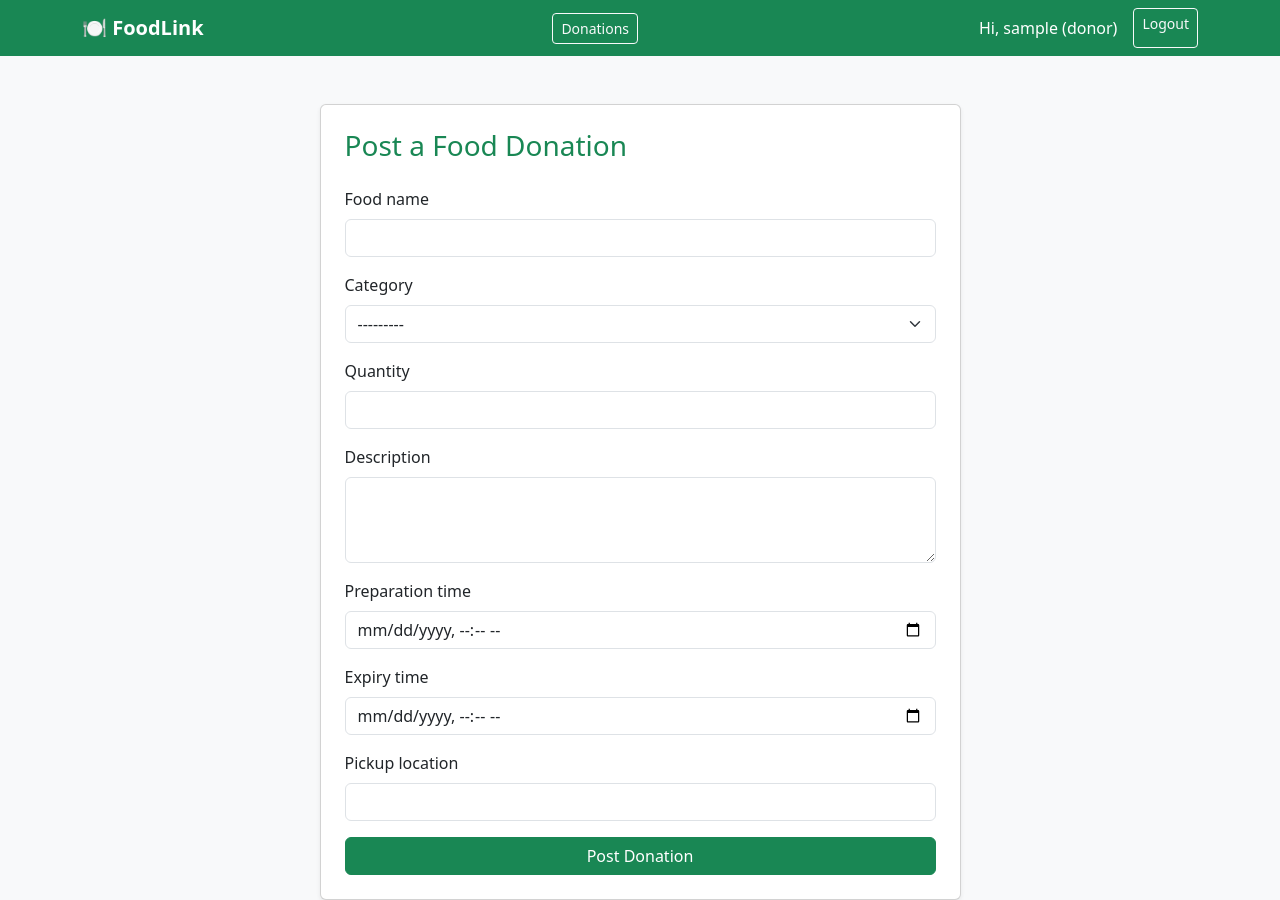
After one commit to tawheedul-islam/FoodLink-Food-Waste-Donation-System, a Django app: page /donations/create/ in a window 1280 px wide. The commit adds this page. Run offline with Django 5.2, Linux system fonts and the light colour scheme; the visitor is signed in with stand-in values (Sample User, id 1).

Commit message:
Add food donation posting and listing feature

```diff
--- /dev/null
+++ b/donations/forms.py
@@ -0,0 +1,17 @@
+from django import forms
+from .models import FoodDonation
+
+class FoodDonationForm(forms.ModelForm):
+    class Meta:
+        model = FoodDonation
+        fields = ['food_name', 'category', 'quantity', 'description',
+                  'preparation_time', 'expiry_time', 'pickup_location']
+        widgets = {
+            'food_name': forms.TextInput(attrs={'class': 'form-control'}),
+            'category': forms.Select(attrs={'class': 'form-select'}),
+            'quantity': forms.TextInput(attrs={'class': 'form-control'}),
+            'description': forms.Textarea(attrs={'class': 'form-control', 'rows': 3}),
+            'preparation_time': forms.DateTimeInput(attrs={'class': 'form-control', 'type': 'datetime-local'}),
+            'expiry_time': forms.DateTimeInput(attrs={'class': 'form-control', 'type': 'datetime-local'}),
+            'pickup_location': forms.TextInput(attrs={'class': 'form-control'}),
+        }
--- /dev/null
+++ b/donations/urls.py
@@ -0,0 +1,8 @@
+from django.urls import path
+from . import views
+
+urlpatterns = [
+    path('', views.donation_list, name='donation_list'),
+    path('create/', views.donation_create, name='donation_create'),
+    path('<int:pk>/', views.donation_detail, name='donation_detail'),
+]
--- a/donations/views.py
+++ b/donations/views.py
@@ -1,3 +1,36 @@
-from django.shortcuts import render
+from django.shortcuts import render, redirect, get_object_or_404
+from django.contrib.auth.decorators import login_required
+from django.contrib import messages
+from .models import FoodDonation
+from .forms import FoodDonationForm
 
-# Create your views here.
+@login_required
+def donation_list(request):
+    if request.user.role == 'donor':
+        donations = FoodDonation.objects.filter(donor=request.user).order_by('-created_at')
+    else:
+        donations = FoodDonation.objects.filter(status='posted').order_by('-created_at')
+    return render(request, 'donations/donation_list.html', {'donations': donations})
+
+@login_required
+def donation_create(request):
+    if request.user.role != 'donor':
+        messages.error(request, 'Only donors can post food donations.')
+        return redirect('donation_list')
+
+    if request.method == 'POST':
+        form = FoodDonationForm(request.POST)
+        if form.is_valid():
+            donation = form.save(commit=False)
+            donation.donor = request.user
+            donation.save()
+            messages.success(request, 'Food donation posted successfully!')
+            return redirect('donation_list')
+    else:
+        form = FoodDonationForm()
+    return render(request, 'donations/donation_form.html', {'form': form})
+
+@login_required
+def donation_detail(request, pk):
+    donation = get_object_or_404(FoodDonation, pk=pk)
+    return render(request, 'donations/donation_detail.html', {'donation': donation})
--- a/foodlink_project/urls.py
+++ b/foodlink_project/urls.py
@@ -21,3 +21,12 @@ urlpatterns = [
     path('admin/', admin.site.urls),
     path('accounts/', include('accounts.urls')),
 ]
+
+from django.contrib import admin
+from django.urls import path, include
+
+urlpatterns = [
+    path('admin/', admin.site.urls),
+    path('accounts/', include('accounts.urls')),
+    path('donations/', include('donations.urls')),
+]
--- a/templates/base.html
+++ b/templates/base.html
@@ -11,6 +11,7 @@
     <nav class="navbar navbar-expand-lg navbar-dark bg-success">
         <div class="container">
             <a class="navbar-brand fw-bold" href="{% url 'dashboard' %}">🍽️ FoodLink</a>
+            <a href="{% url 'donation_list' %}" class="btn btn-outline-light btn-sm me-2">Donations</a>
             <div class="d-flex">
                 {% if user.is_authenticated %}
                     <span class="navbar-text text-white me-3">Hi, {{ user.username }} ({{ user.role }})</span>
--- /dev/null
+++ b/templates/donations/donation_form.html
@@ -0,0 +1,26 @@
+{% extends 'base.html' %}
+{% block title %}Post Donation{% endblock %}
+{% block content %}
+<div class="row justify-content-center">
+    <div class="col-md-7">
+        <div class="card shadow-sm">
+            <div class="card-body p-4">
+                <h3 class="mb-4 text-success">Post a Food Donation</h3>
+                <form method="POST">
+                    {% csrf_token %}
+                    {% for field in form %}
+                        <div class="mb-3">
+                            <label class="form-label">{{ field.label }}</label>
+                            {{ field }}
+                            {% for error in field.errors %}
+                                <small class="text-danger d-block">{{ error }}</small>
+                            {% endfor %}
+                        </div>
+                    {% endfor %}
+                    <button type="submit" class="btn btn-success w-100">Post Donation</button>
+                </form>
+            </div>
+        </div>
+    </div>
+</div>
+{% endblock %}
```
Also changed, not shown: templates/donations/donation_detail.html (added, +18 -0 lines), templates/donations/donation_list.html (added, +33 -0 lines).
